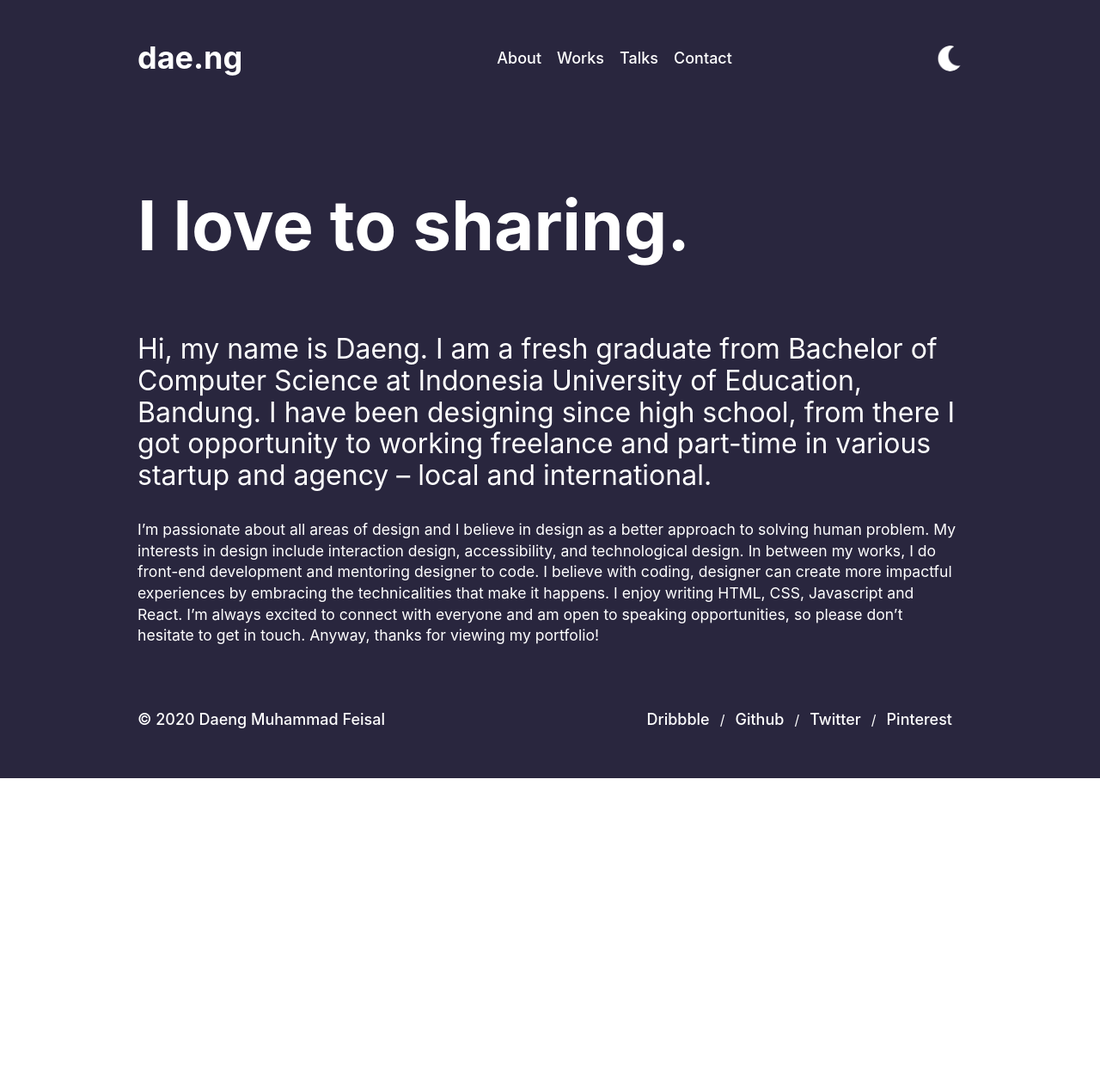
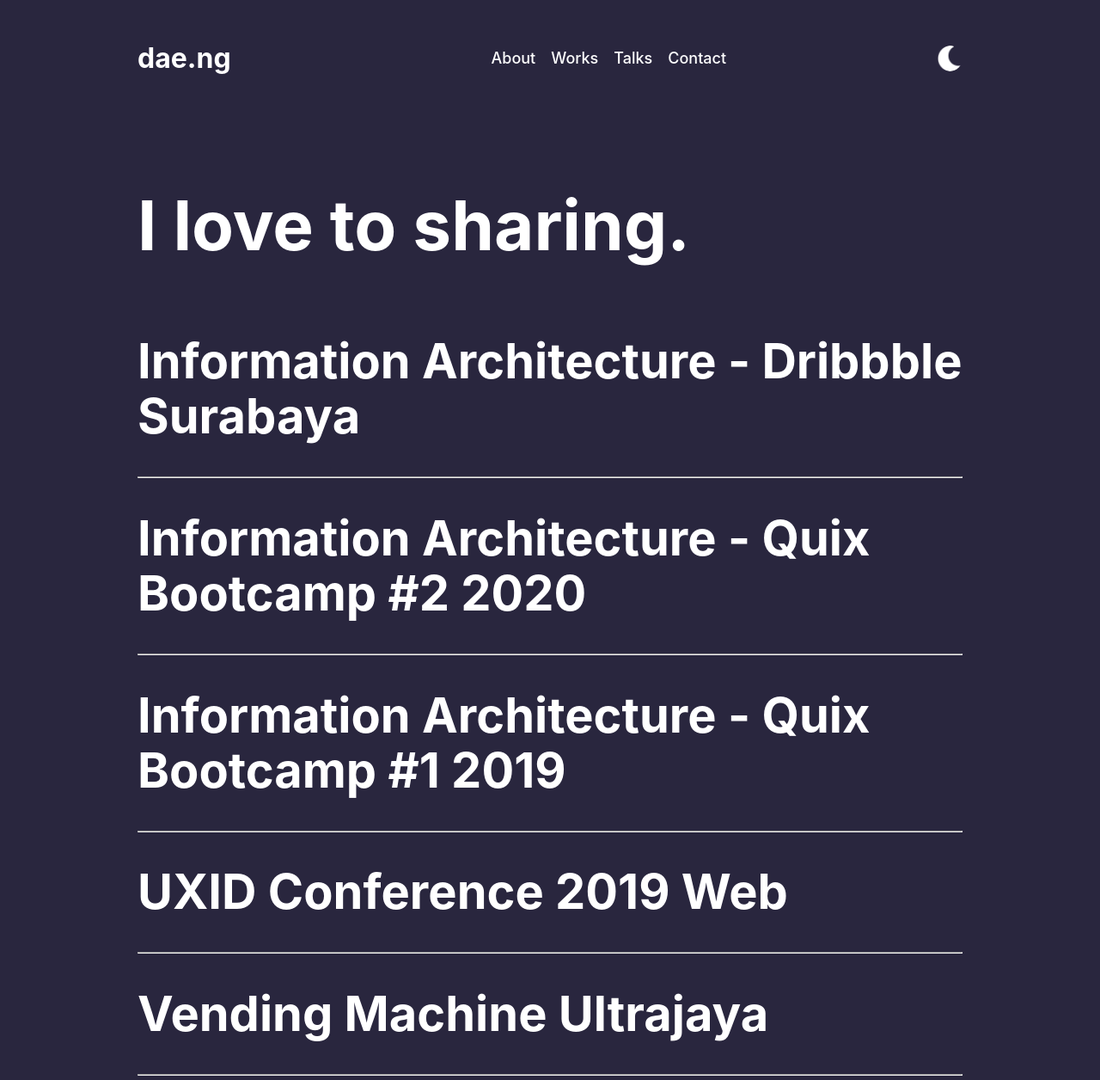
Before and after one commit to daengdoang/daeng-darkmode, a Gatsby site: page /talks in a window 1280 px wide. Shown: the top 1256 px of the page at 86% size. Before the commit the page ends 905 px from the top, so only its background shows below. Built offline with nearby package versions, Linux system fonts and the light colour scheme; Gatsby itself is replaced by a stand-in of ours; a web font is replaced by a local one.

Commit message:
update Links

```diff
--- a/src/components/footer.js
+++ b/src/components/footer.js
@@ -40,24 +40,24 @@
   <h4 class="footertext">© 2020 Daeng Muhammad Feisal</h4>
   <Links >
     <LinksItem>
-        <Link class="footertext" to='https://www.dribbble.com/daengdoang'>
+        <a class="footertext" href='https://www.dribbble.com/daengdoang'>
         Dribbble
-        </Link>
+        </a>
     </LinksItem>/
     <LinksItem>
-        <Link class="footertext" to='https://www.dribbble.com/daengdoang'>
+        <a class="footertext" href='https://www.github.com/daengdoang'>
         Github
-        </Link>
+        </a>
     </LinksItem>/
     <LinksItem>
-        <Link class="footertext" to='https://www.dribbble.com/daengdoang'>
+        <a class="footertext" href='https://www.twitter.com/daengdoang'>
         Twitter
-        </Link>
+        </a>
     </LinksItem>/
     <LinksItem>
-        <Link class="footertext" to='https://www.dribbble.com/daengdoang'>
+        <a class="footertext" href='https://www.pinterest.com/daengdoang'>
         Pinterest
-        </Link>
+        </a>
         </LinksItem>
   </Links>
   </Container>
--- a/src/components/header.js
+++ b/src/components/header.js
@@ -57,9 +57,9 @@
 
 const Header = ({ isDark, setIsDark }) => (
   <Container>
-    <a class="icon-daeng" href="/">
+    <Link to="/" class="icon-daeng">
       <h1>dae.ng</h1>
-    </a>
+    </Link>
     <Links>
       {links.map(link => (
         <LinksItem key={link.href}>
--- a/src/components/styles/global.css
+++ b/src/components/styles/global.css
@@ -30,10 +30,9 @@
 a {
   text-decoration: none;
   color: inherit;
-  font-size: 18px;
 }
 
-a:after {
+a:hover {
   text-decoration: underline;
 }
 
@@ -79,7 +78,7 @@
   text-decoration: underline;
 }
 
-.headertext:after {
+.headertext:active {
   font-size: 18px;
   font-weight: 500;
   color: black;
@@ -100,8 +99,6 @@
   text-decoration: underline;
 }
 
-
-
 .cta1 {
   appearance: button;
   height: 52px;
--- a/src/pages/talks.js
+++ b/src/pages/talks.js
@@ -21,17 +21,16 @@
     <Container1>
     <SEO title="About Daeng Muhammad Feisal" />
     <h3 class="bigtext">I love to sharing.</h3>
-        <p class="bigtext2">
-            Hi, my name is Daeng.
-            I am a fresh graduate from Bachelor of Computer Science at Indonesia University of Education, Bandung.
-            I have been designing since high school, from there I got opportunity to working freelance and part-time in various startup and agency – local and international.
-        </p>
-        <p class="paragraph1">
-            I’m passionate about all areas of design and I believe in design as a better approach to solving human problem. My interests in design include interaction design, accessibility, and technological design.
-            In between my works, I do front-end development and mentoring designer to code. I believe with coding, designer can create more impactful experiences by embracing the technicalities that make it happens.
-            I enjoy writing HTML, CSS, Javascript and React.
-            I’m always excited to connect with everyone and am open to speaking opportunities, so please don’t hesitate to get in touch. Anyway, thanks for viewing my portfolio!
-        </p>
+    <h1 class="works-text">Information Architecture - Dribbble Surabaya</h1>
+    <hr></hr>
+    <h1 class="works-text">Information Architecture - Quix Bootcamp #2 2020</h1>
+    <hr></hr>
+    <h1 class="works-text">Information Architecture - Quix Bootcamp #1 2019</h1>
+    <hr></hr>
+    <h1 class="works-text">UXID Conference 2019 Web</h1>
+    <hr></hr>
+    <h1 class="works-text">Vending Machine Ultrajaya</h1>
+    <hr></hr>
     </Container1>
   </Layout>
 );
```
Also changed, not shown: src/pages/about.js (+6 -13 lines), src/pages/index.js (+12 -6 lines).
